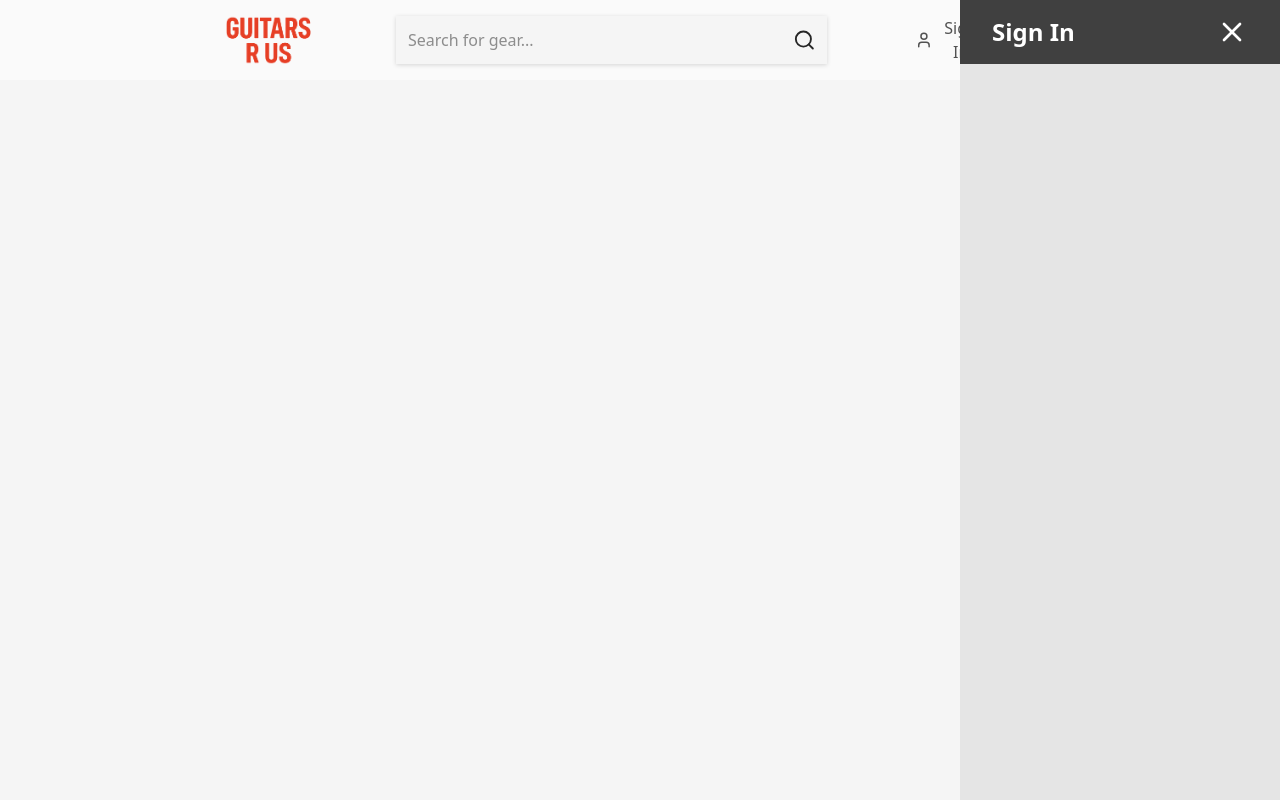
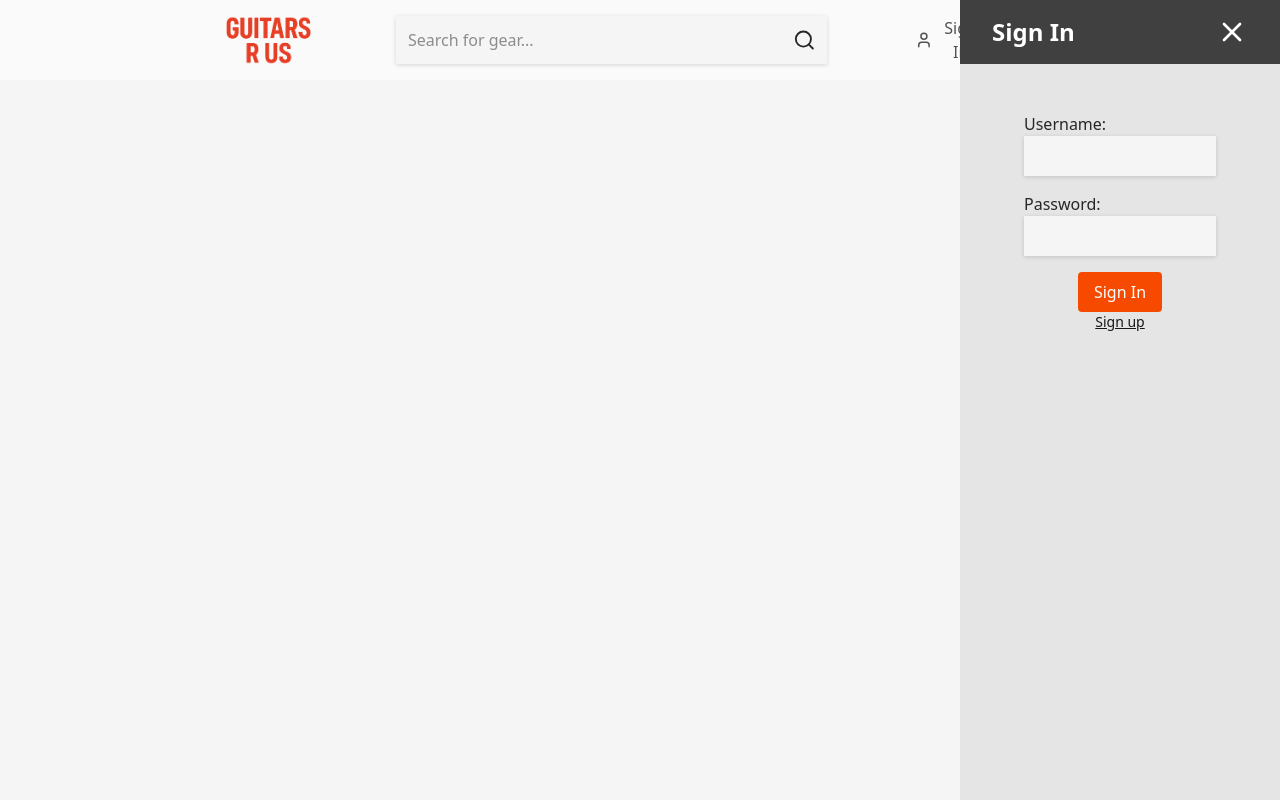
Before and after one commit to GreatLolz/guitar-commerce, a React (Vite) app: page / in a window 1280 px wide. Both pictures are taken after a click on the button "Sign In". Built offline with nearby package versions, Linux system fonts and the light colour scheme.

Commit message:
add sign in form

```diff
--- a/src/components/SignInSidebar.tsx
+++ b/src/components/SignInSidebar.tsx
@@ -1,4 +1,4 @@
-import { Button } from '@headlessui/react'
+import { Button, Field, Input, Label } from '@headlessui/react'
 import { X } from 'lucide-react'
 
 export default function SignInSidebar({ isOpen, onToggle }: { isOpen: boolean, onToggle: () => void }) {
@@ -9,13 +9,27 @@ export default function SignInSidebar({ isOpen, onToggle }: { isOpen: boolean, o
     return (
         <div className="fixed right-0 top-0 bottom-0 w-1/4 bg-neutral-200 transition-all duration-300 ease-in-out transform"
              style={{ translate: isOpen ? '0' : '100%', opacity: isOpen ? 1 : 0 }}>
-            <div className="flex flex-row text-white">
+            <div className="flex flex-col text-white">
                 <div className="text-2xl font-bold mb-4 w-full bg-neutral-700 p-2 px-8 h-16 flex flex-row justify-between items-center">
                     Sign In
                     <Button onClick={toggleSidebar} className="hover:cursor-pointer">
                         <X size={32}/>
                     </Button>
                 </div>
+                <div className="text-neutral-800 flex flex-col items-center p-8 px-16 gap-4">
+                    <Field className="flex flex-col w-full items-center">
+                        <Label className="w-full" >Username:</Label>
+                        <Input className="bg-neutral-100 w-full focus:outline-none h-10 px-2 drop-shadow-sm"/>
+                    </Field>
+                    <Field className="flex flex-col w-full items-center">
+                        <Label className="w-full" >Password:</Label>
+                        <Input type="password" className="bg-neutral-100 w-full focus:outline-none h-10 px-2 drop-shadow-sm"/>
+                    </Field>
+                    <div className="flex flex-col justify-between items-center">
+                        <Button className="bg-orange-600 hover:bg-orange-500 text-white p-2 px-4 rounded-sm hover:cursor-pointer">Sign In</Button>
+                        <span className="text-sm underline hover:cursor-pointer text-neutral-900 hover:text-neutral-700">Sign up</span>
+                    </div>
+                </div>
             </div>
         </div>
     )
```
